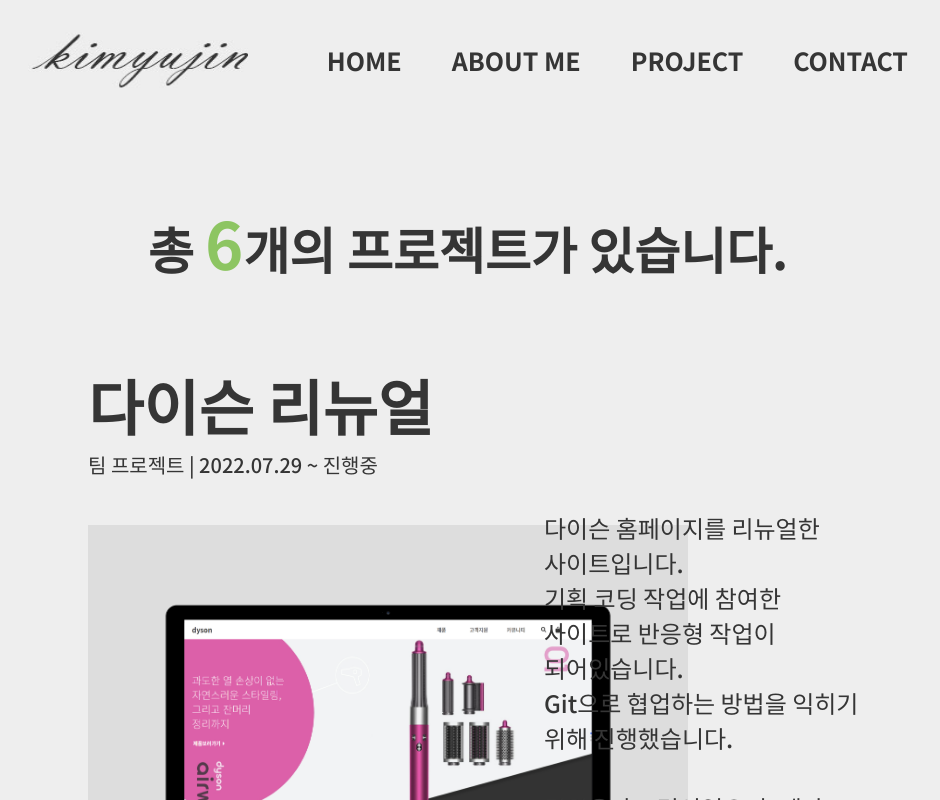
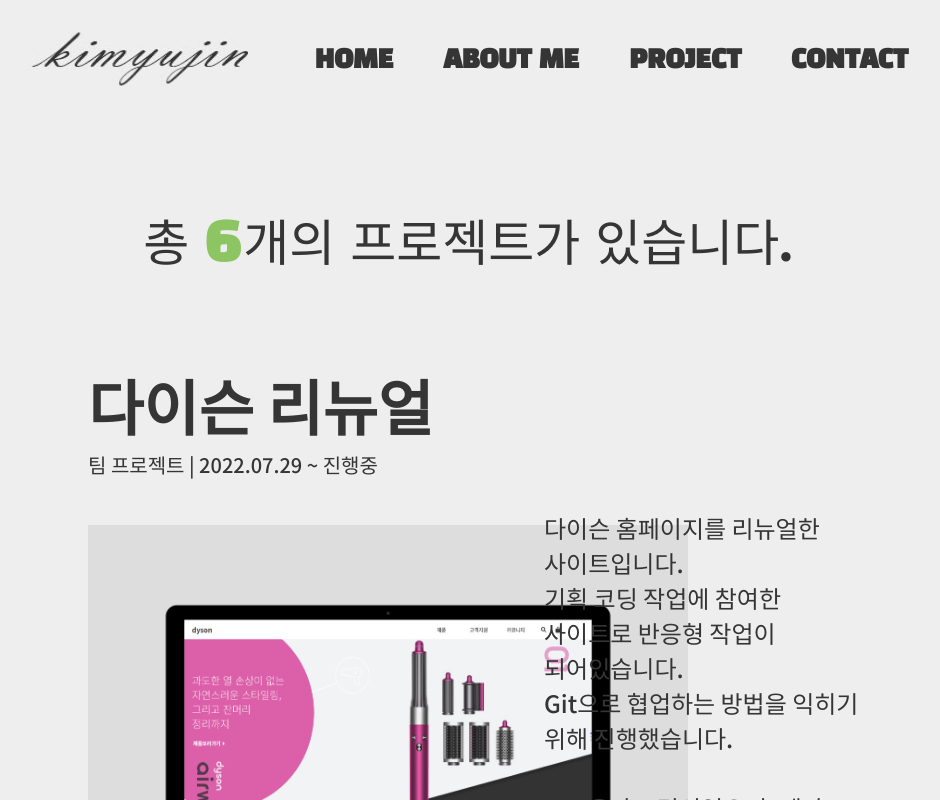
Before and after one commit to yujinkim11/portfolio, a React (Create React App) app: page /#/project in a window 1280 px wide. Shown: the top 800 px of the page, without its empty margins (172-1112 px from the left). Built offline with nearby package versions, Linux system fonts and the light colour scheme.

Commit message:
font add

```diff
--- a/public/index.html
+++ b/public/index.html
@@ -9,7 +9,9 @@
       name="description"
       content="Web site created using create-react-app"
     />
-    <link href="https://fonts.googleapis.com/css2?family=Noto+Sans+KR:wght@100;300;400;500;700;900&display=swap" rel="stylesheet">
+    <link rel="preconnect" href="https://fonts.googleapis.com">
+<link rel="preconnect" href="https://fonts.gstatic.com" crossorigin>
+<link href="https://fonts.googleapis.com/css2?family=Black+Han+Sans&family=Noto+Sans+KR:wght@100;300;400;500;700;900&display=swap" rel="stylesheet">
     <link rel="apple-touch-icon" href="%PUBLIC_URL%/logo192.png" />
 
     <link rel="manifest" href="%PUBLIC_URL%/manifest.json" />
--- a/src/Aboutme.js
+++ b/src/Aboutme.js
@@ -60,6 +60,9 @@
 const Skill = styled.div`
   font-size: 40px;
   font-weight: 700;
+  h3 {
+    font-family: "Black Han Sans", sans-serif;
+  }
 `;
 
 const Lang = styled.div`
@@ -128,7 +131,7 @@
   text-align: center;
   font-size: 26px;
   margin-bottom: 100px;
-
+  font-family: "Black Han Sans", sans-serif;
   :hover {
     color: ${mainStyle.point};
     cursor: pointer;
--- a/src/Header.js
+++ b/src/Header.js
@@ -4,6 +4,7 @@
 import { Link } from "react-router-dom";
 
 const HeaderWrap = styled.div`
+  font-family: "Black Han Sans", sans-serif;
   margin-top: 10px;
   padding: ${mainStyle.padding};
   height: 100px;
--- a/src/Main.js
+++ b/src/Main.js
@@ -80,6 +80,7 @@
 `;
 
 const ProjectScroll = styled.div`
+  font-family: "Black Han Sans", sans-serif;
   margin-top: 50px;
   text-align: center;
   font-size: 26px;
--- a/src/Project.js
+++ b/src/Project.js
@@ -20,9 +20,10 @@
 `;
 
 const Title = styled.h3`
+  font-family: "Black Han Sans", sans-serif;
   margin: 100px 0;
   font-size: 50px;
-  font-weight: 700;
+
   text-align: center;
   span {
     font-size: 65px;
@@ -209,7 +210,7 @@
             <SwiperWrap>
               <ProjectCon>
                 <ProjectTitle>로그인 페이지</ProjectTitle>
-                <Team>개인 프로젝트 | 2022.05~ </Team>
+                <Team>개인 프로젝트 | 2022.07.21 ~ 2022.07.29 </Team>
                 <ProjectImg
                   style={{
                     background: `url(${login}) no-repeat center / cover`,
```
